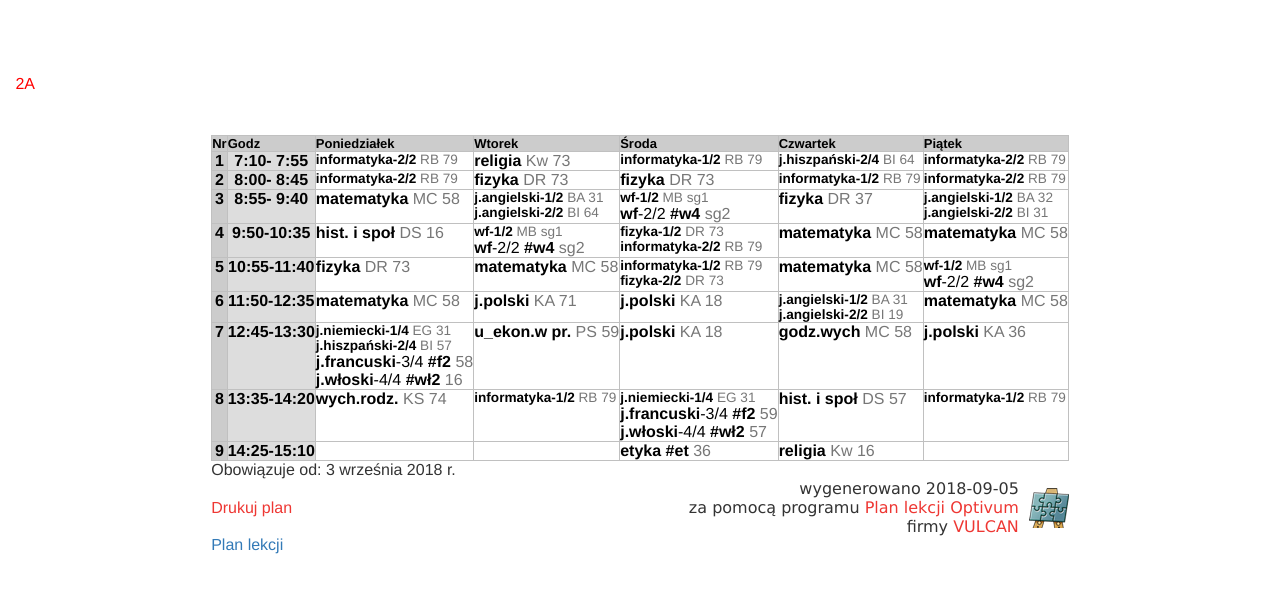
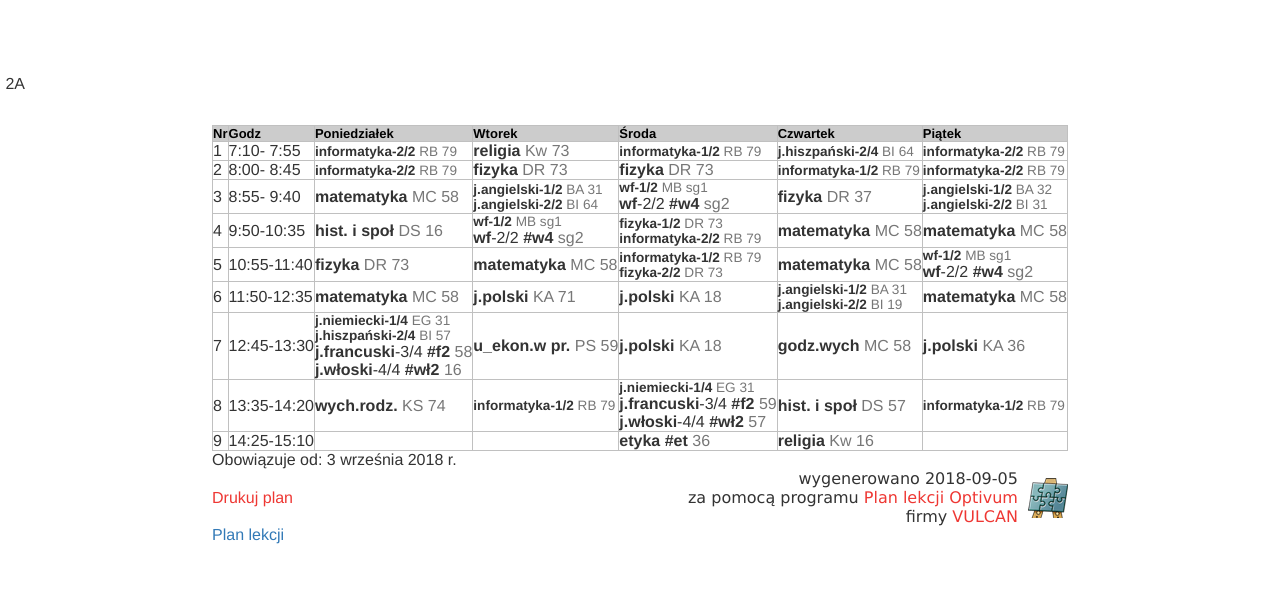
Before and after one commit to janeczek9/gitrepo, a PHP site: page /plany/o1.html in a window 1280 px wide. Shown: the top 593 px of the page. Run offline with PHP 8.4, Linux system fonts and the light colour scheme.

```diff
--- a/03092018w9/css/plan.css
+++ b/03092018w9/css/plan.css
@@ -5,33 +5,13 @@ body {
     padding-top: 4.5rem;
 }
 
-.tabtytul {
-    /* tabelka z grafiką (nagłówek) */
-    background-color: #fff;
-    border-bottom: 10px solid #fff
-}
-
-.tytul {
-    /* komórka z tytułem */
-    color: #ff0000;
-}
-
-.tytulnapis {
-    /* tytuł strony z cieniem (tylko IE) */
-    padding-left: 10px;
-    width: 400px;
-    height: 60px;
-    filter: Shadow(Color=#666666, Direction=150)
-}
 
 .tabela {
     /* tabela z planem */
     border-color: #c0c0c0
 }
 
-td {
-    font-size: 16px
-}
+
 
 th {
     text-align: center;
@@ -40,33 +20,6 @@ th {
     font-size: 13px
 }
 
-td.g {
-    /* godzina */
-    text-align: center;
-    background-color: #ddd;
-    color: #000;
-    font-weight: bold;
-    vertical-align: top;
-    text-align: center;
-    white-space: nowrap
-}
-
-td.nr {
-    /* numer lekcji */
-    text-align: center;
-    background-color: #ccc;
-    color: #000;
-    font-weight: bold;
-    text-align: center;
-    vertical-align: top
-}
-
-td.l {
-    /* lekcja */
-    background-color: #ffffff;
-    color: #000000;
-    vertical-align: top
-}
 
 a.n {
     /* nauczyciel */
--- a/03092018w9/plany/o7.html
+++ b/03092018w9/plany/o7.html
@@ -51,7 +51,6 @@
 
 
     <div class="text-center">
-        <table class="table">
             <tr>
                 <td colspan="2">
                     <table class="table-striped mx-auto">
```
Also changed, not shown: 6 other files.
